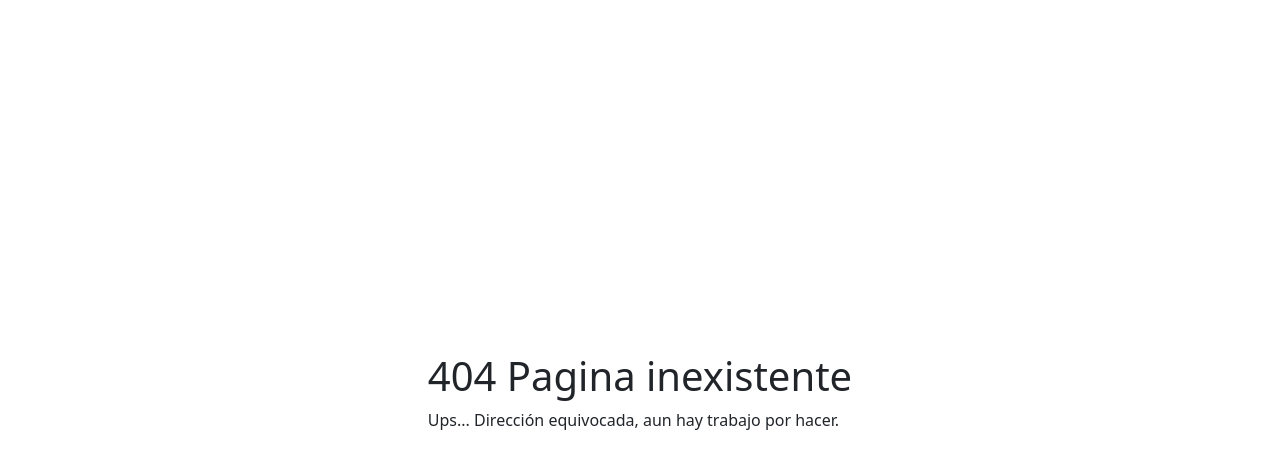
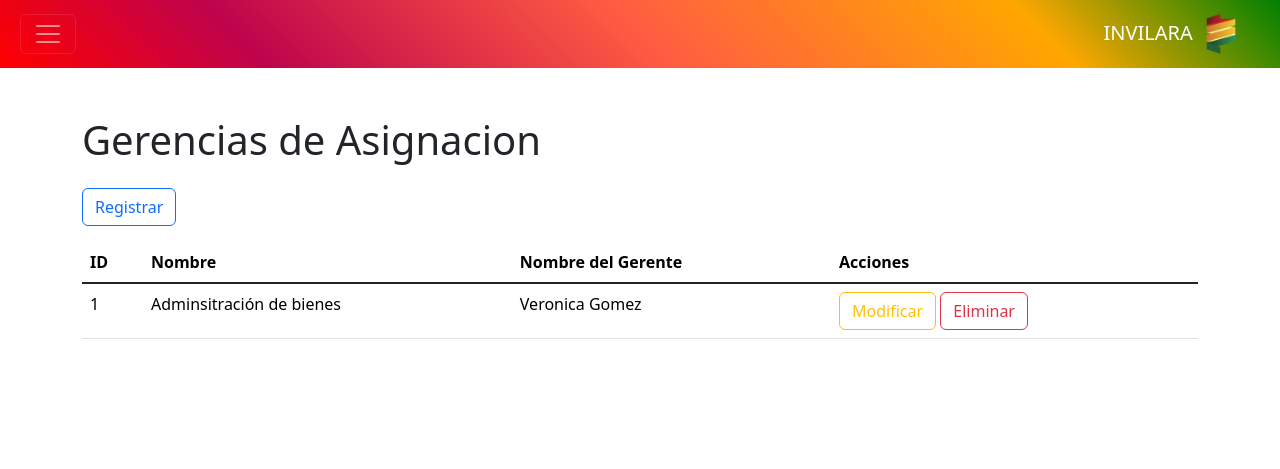
Before and after one commit to Rikiub/proyecto-invilara, a PHP site: page /index.php?pagina=gerencia in a window 1280 px wide. Shown: the top 469 px of the page. Run offline with PHP 8.4, Linux system fonts and the light colour scheme; data comes from the database, SQL or seed files in the repository.

Commit message:
Agregado modulo Gerencias

```diff
--- /dev/null
+++ b/controlador/gerencia.php
@@ -0,0 +1,41 @@
+<?php
+
+require_once "modelo/gerencia.php";
+
+$modelo = new gerente();
+
+if (isset($_POST["accion"])) {
+    $accion = $_POST["accion"];
+
+    $modelo->set_id($_POST['id']);
+
+    try {
+        if ($accion == "eliminar") {
+            $modelo->eliminar();
+        } else {
+            $modelo->set_id($_POST["id"]);
+            $modelo->set_nombre($_POST["nombre"]);
+            $modelo->set_nombre_gerente($_POST["nombre_gerente"]);
+
+
+            if ($accion == "insertar") {
+                $modelo->insertar();
+            } elseif ($accion == "modificar") {
+                $modelo->modificar();
+            }
+        }
+
+        $res["exito"] = "Procesado con exito";
+        echo json_encode($res);
+    } catch (Exception $err) {
+        $res["error"] = $err->getMessage();
+        echo json_encode($res);
+    }
+
+    exit;
+}
+
+$datos = $modelo->consultar();
+require_once "vista/gerencia.php";
+
+?>
--- /dev/null
+++ b/modelo/gerencia.php
@@ -0,0 +1,112 @@
+<?php
+
+require_once "modelo/base_datos.php";
+
+class gerente extends BaseDatos
+{
+    private $tabla = "gerencia";
+
+    private $id;
+    private $nombre;
+    private $nombre_gerente;
+
+
+    // Getter
+    public function set_id($valor)
+    {
+        $this->id = $valor;
+    }
+    public function set_nombre($valor)
+    {
+        $this->nombre = $valor;
+    }
+    public function set_nombre_gerente($valor)
+    {
+        $this->nombre_gerente = $valor;
+    }
+
+
+    // Setter
+    public function get_id()
+    {
+        return $this->id;
+    }
+    public function get_nombre()
+    {
+        return $this->nombre;
+    }
+    public function get_nombre_gerente()
+    {
+        return $this->nombre_gerente;
+    }
+
+
+    public function insertar()
+    {
+        if (!empty($this->obtenerUno($this->id))) {
+            throw new Exception("Ya existe");
+        }
+
+        $this->conexion()->query(
+            "INSERT INTO {$this->tabla} (
+				id,
+				nombre,
+				nombre_gerente
+
+			)
+			VALUES (
+				'{$this->id}',
+				'{$this->nombre}',
+				'{$this->nombre_gerente}'
+			)"
+        );
+    }
+
+    public function modificar()
+    {
+        if (empty($this->obtenerUno($this->id))) {
+            throw new Exception("No existe");
+        }
+
+        $this->conexion()->query(
+            "UPDATE {$this->tabla} SET
+				id = '{$this->id}',
+				nombre = '{$this->nombre}',
+				nombre_gerente = '{$this->nombre_gerente}'
+
+			WHERE
+				id = '{$this->id}'
+			"
+        );
+
+    }
+
+    public function eliminar()
+    {
+        if (empty($this->obtenerUno($this->id))) {
+            throw new Exception("No existe");
+        }
+
+        $this->conexion()->query(
+            "DELETE FROM {$this->tabla}
+			WHERE
+				id = '{$this->id}'
+			"
+        );
+    }
+
+    public function consultar()
+    {
+        $result = $this->conexion()->query("SELECT * FROM {$this->tabla}");
+        return $result;
+    }
+
+    public function obtenerUno($id)
+    {
+        $stmt = $this->conexion()->query("SELECT * FROM {$this->tabla} WHERE id='$id'");
+        $fila = $stmt->fetchAll(PDO::FETCH_ASSOC);
+        return $fila;
+    }
+}
+
+?>
--- a/vista/componentes/barra.php
+++ b/vista/componentes/barra.php
@@ -22,6 +22,7 @@ Asignen la dirección de su controlador con "?pagina=<nombre_controlador>"
                 <hr class="border border-white">
 
                 <a class="nav-link" href="?pagina=ciudadano">Gestionar Ciudadanos</a>
+				<a class="nav-link" href="?pagina=gerencia">Gestionar Gerencias</a>
 
                 <hr class="border border-white">
 
--- /dev/null
+++ b/vista/gerencia.php
@@ -0,0 +1,76 @@
+<?php require_once "vista/componentes/encabezado.php"; ?>
+<?php require_once "vista/componentes/barra.php"; ?>
+
+<main class="container" id="crud">
+    <h1>Gerencias de Asignacion</h1>
+
+    <button class="btn btn-outline-primary my-3" value="insertar">Registrar</button>
+
+    <table class="table table-hover table-responsive">
+        <thead>
+            <tr>
+                <th>ID</th>
+                <th>Nombre</th>
+                <th>Nombre del Gerente</th>
+                <th>Acciones</th>
+            </tr>
+        </thead>
+
+        <tbody class="table-group-divider">
+            <?php foreach ($datos as $d): ?>
+                <tr>
+                    <td><?php echo $d["id"] ?></td>
+                    <td><?php echo $d["nombre"] ?></td>
+                    <td><?php echo $d["nombre_gerente"] ?></td>
+
+                    <td>
+                        <button class="btn btn-outline-warning" value="modificar">Modificar</button>
+                        <button class="btn btn-outline-danger" value="eliminar">Eliminar</button>
+                    </td>
+                </tr>
+            <?php endforeach ?>
+        </tbody>
+    </table>
+</main>
+
+
+
+<!-- MODAL EDITOR -->
+<div class="modal modal-lg" id="modal" tabindex="-1">
+    <div class="modal-dialog">
+        <div class="modal-content p-3">
+            <div class="modal-header">
+                <h5 class="modal-title">Edición</h5>
+                <button class="btn-close" data-bs-dismiss="modal"></button>
+            </div>
+
+            <form id="formulario" class="modal-body">
+                <div class="row">
+                    <label class="form-label col">ID
+                        <input class="form-control" type="text" name="id">
+                    </label>
+
+                    <label class="form-label col">Nombre
+                        <input class="form-control" type="text" name="nombre" required />
+                    </label>
+
+                </div>
+
+                <div class="row">
+                    <label class="form-label col">Nombre del Gerente
+                        <input class="form-control" type="text" name="nombre_gerente" required />
+                    </label>
+
+
+                </div>
+
+                <div class="modal-footer my-4">
+                    <input type="hidden" name="accion">
+                    <button class="btn btn-primary px-5 py-2" type="submit">Procesar</button>
+                </div>
+            </form>
+        </div>
+    </div>
+</div>
+
+<script src="recursos/js/crud.js"></script>
```
